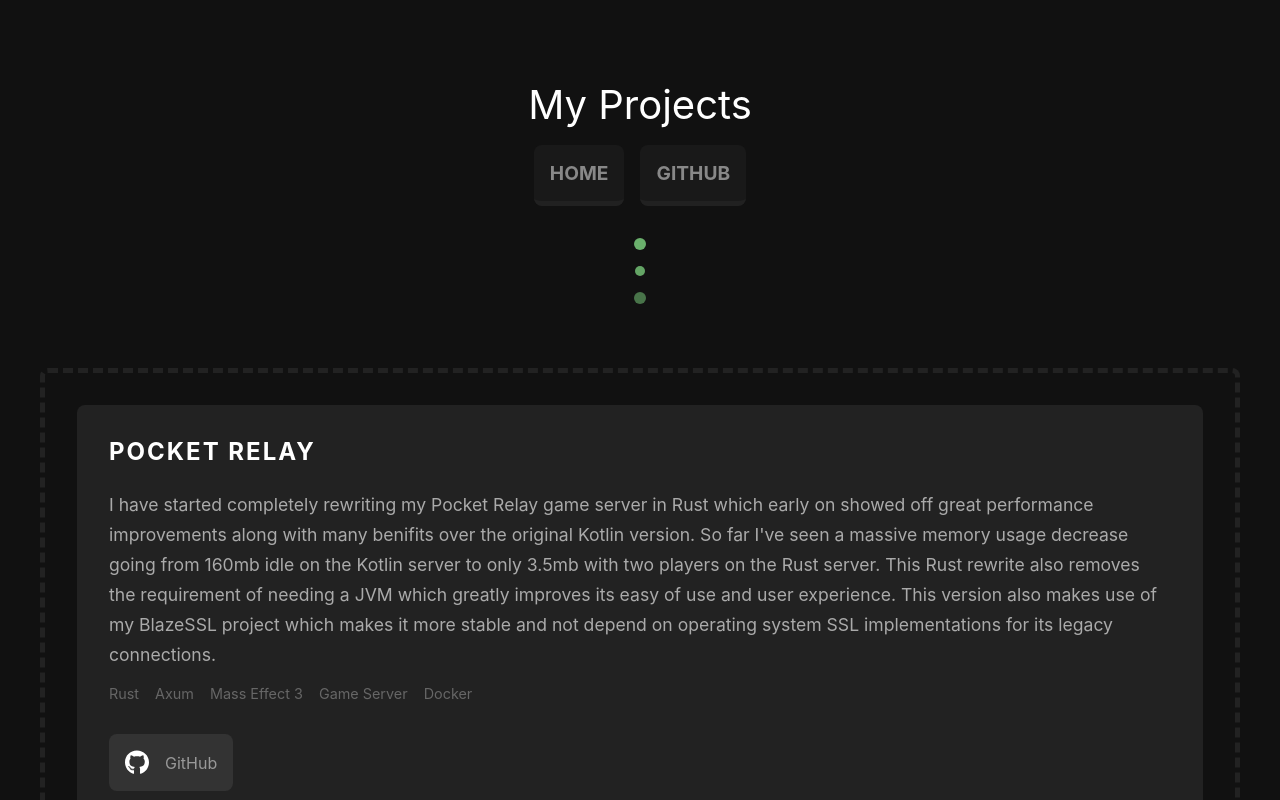
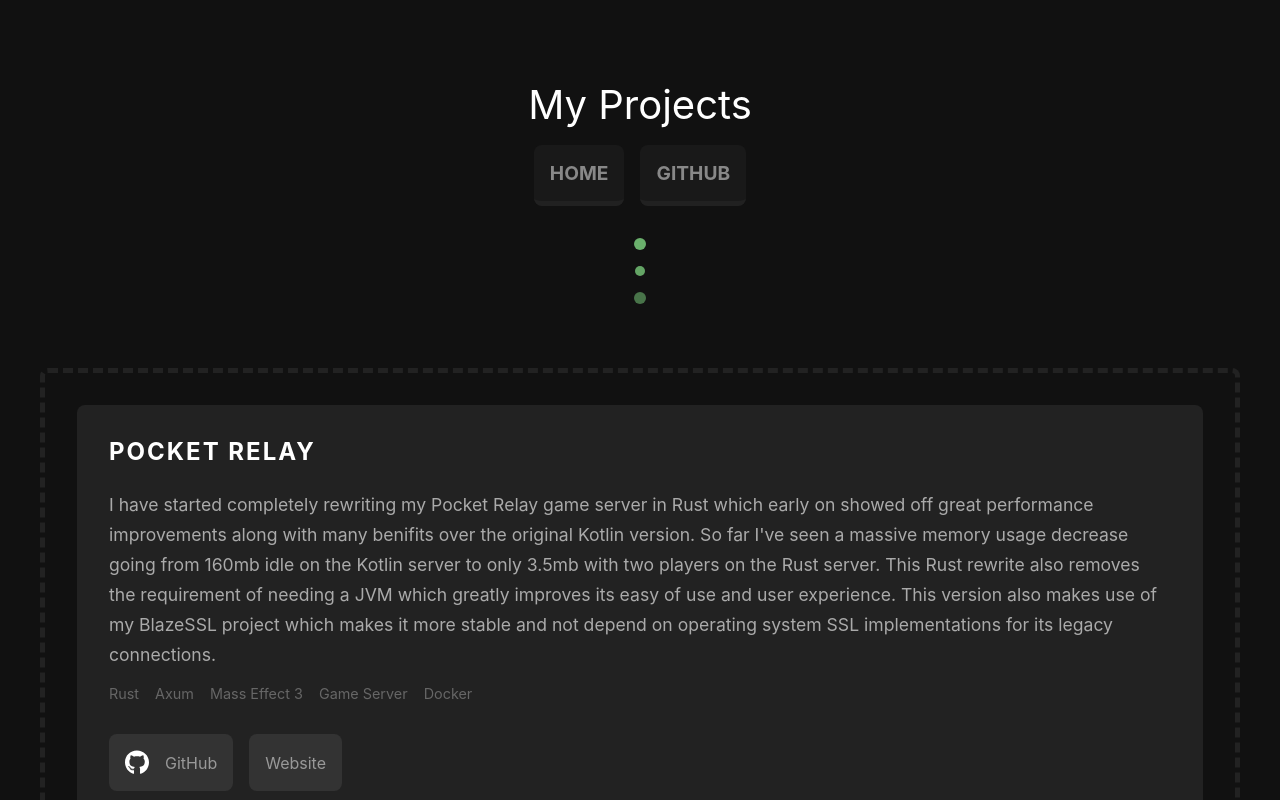
Before and after one commit to jacobtread/jacobtread-nextjs, a Next.js app: page /projects in a window 1280 px wide. Shown: the top 800 px of the page. Built offline with nearby package versions, Linux system fonts and the light colour scheme.

Commit message:
Added pocket relay website to project

```diff
--- a/pages/projects.tsx
+++ b/pages/projects.tsx
@@ -29,7 +29,7 @@
 
                 <Project
                     title="Pocket Relay"
-                    links={[createGitHubLink('PocketRelay/Server')]}
+                    links={[createGitHubLink('PocketRelay/Server'), createWebsiteLink("https://pocket-relay.pages.dev/", "Website")]}
                     tags={['Rust', 'Axum', 'Mass Effect 3', 'Game Server', 'Docker']}>
                     I have started completely rewriting my Pocket Relay game server in Rust which early on
                     showed off great performance improvements along with many benifits over the original Kotlin
```
